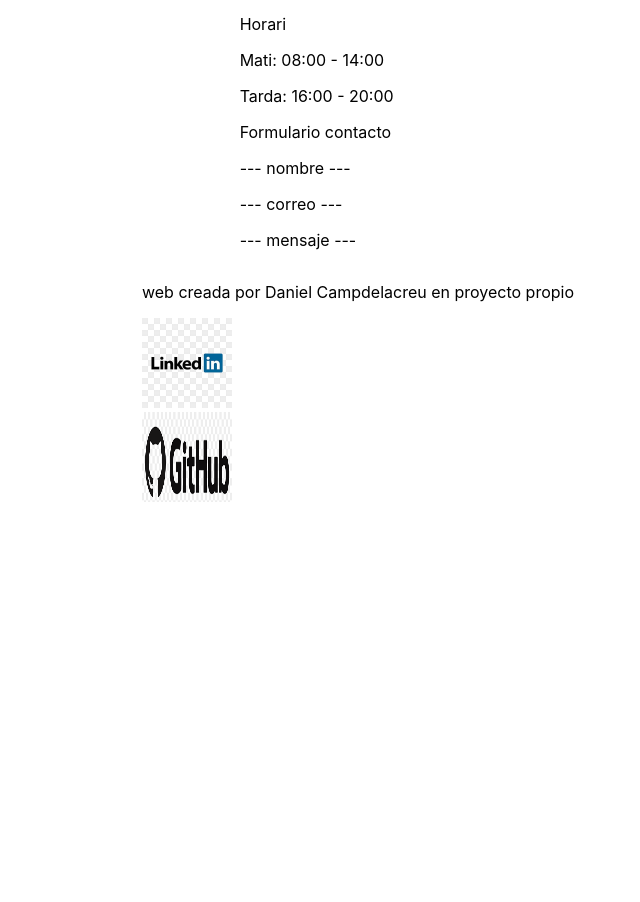
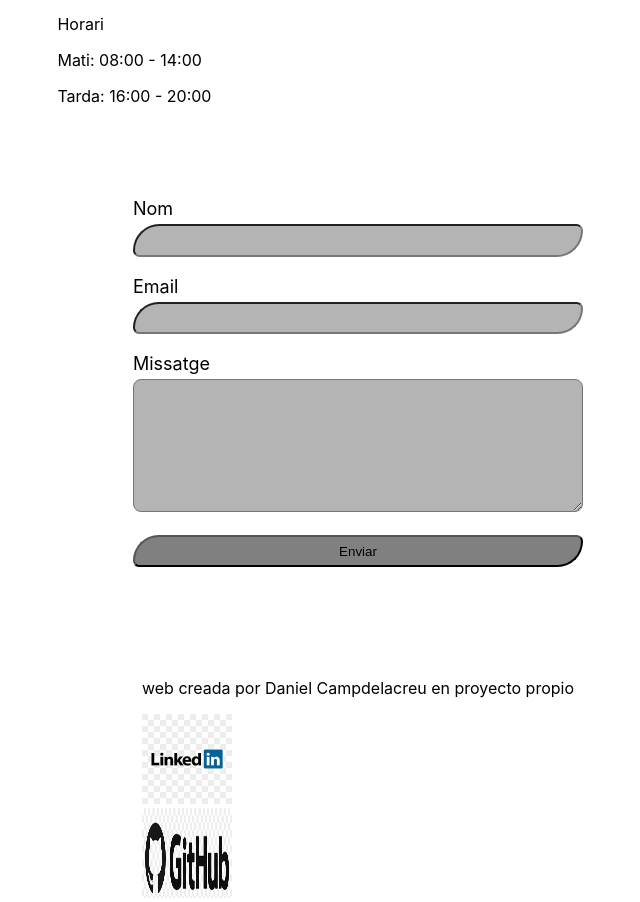
Before and after one commit to danicampdelacreu/pasteleria-casellas_react.js, a React (Create React App) app: page /repost in a window 1280 px wide. Shown: the part 1105-2007 px from the top of the page, without its empty margins (282-922 px from the left). Before the commit the page ends 1611 px from the top, so only its background shows below. Built offline with nearby package versions, Linux system fonts and the light colour scheme.

Commit message:
footer.contacto email / organizar codigo

```diff
--- a/src/components/footer/Footer.css
+++ b/src/components/footer/Footer.css
@@ -4,7 +4,67 @@
     align-items: center;
     justify-content: center;
 }
+
 .footerGeneral img {
     height: 90px;
     width: 90px
 }
+
+.contacto {
+    background-color: white;
+    padding: 2cm;
+    display: flex;
+    flex-direction: column;
+    align-items: center;
+    justify-content: center;
+    font-size: 18px;
+    border-top: white 1px solid;
+}
+
+/* Estilos para cada elemento dentro del formulario */
+.contacto-name,
+.contacto-email,
+.contacto-message,
+.contacto-submit {
+    margin-bottom: 0.5cm;
+    width: 100%;
+
+}
+
+/* Estilos para etiquetas (labels) */
+.contacto label {
+    color: black;
+    display: block;
+    margin-bottom: 5px;
+}
+
+/* Estilos para inputs y textarea */
+.contacto input,
+.contacto textarea {
+    width: 450px;
+    padding: 0.5em;
+    box-sizing: border-box;
+    background-color: rgba(128, 128, 128, 0.587);
+    border-radius: 80px 20px;
+    text-align: center;
+    color: white;
+}
+
+.contacto textarea[name="message"] {
+    height: 10em;
+    /* Definimos una altura de 10em para el textarea del mensaje */
+    border-radius: 8px
+}
+
+/* Estilos para el botón de envío */
+.contacto-submit input[type="submit"] {
+    background-color: gray;
+    color: black;
+    cursor: pointer;
+    border-radius: 80px 20px;
+}
+
+/* Estilos para el botón de envío al pasar el ratón */
+.contacto-submit input[type="submit"]:hover {
+    background-color: #45a049;
+}
--- a/src/components/footer/Footer.jsx
+++ b/src/components/footer/Footer.jsx
@@ -1,12 +1,40 @@
+import React, { useRef } from 'react';
+import emailjs from '@emailjs/browser';
 
 import './Footer.css'
 
 import linkedin from '../../assets/img/linkedin.jpeg';
 import github from '../../assets/img/github.png';
 
-export default function Footer(){
+export default function Footer() {
 
-    return(
+    const form = useRef();
+
+    const sendEmail = (e) => {
+        e.preventDefault();
+
+        const formData = new FormData(form.current);
+
+        if (formData.get('user_name') && formData.get('user_email') && formData.get('message')) {
+            emailjs
+                .sendForm('service_sjyf30z', 'template_itkkk5i', form.current, 'ybVHXbi9wadjWsNQj')
+                .then(
+                    (result) => {
+                        console.log(result.text);
+                        alert('¡Mensaje enviado correctamente! Nos pondremos en contacto con usted ');
+                        window.location.reload();
+                    },
+                    (error) => {
+                        console.log(error.text);
+                        alert('Ocurrió un error al enviar el mensaje. Inténtalo nuevamente más tarde.');
+                    }
+                );
+        } else {
+            alert('Por favor, rellena todos los campos.');
+        }
+    };
+
+    return (
         <div className='footerGeneral'>
             <div className='footerContacto'>
                 <div className='footerTelefon'>
@@ -23,11 +51,24 @@ export default function Footer(){
                     <p>Mati: 08:00 - 14:00</p>
                     <p>Tarda: 16:00 - 20:00</p>
                 </div>
-                <div className='footerFormulario'>
-                    <p>Formulario contacto</p>
-                    <p>--- nombre ---</p>
-                    <p>--- correo ---</p>
-                    <p>--- mensaje ---</p>
+                <div className="contacto">
+                    <form ref={form} onSubmit={sendEmail}>
+                        <div className="contacto-name">
+                            <label>Nom</label>
+                            <input type="text" name="user_name" />
+                        </div>
+                        <div className="contacto-email">
+                            <label>Email</label>
+                            <input type="email" name="user_email" />
+                        </div>
+                        <div className="contacto-message">
+                            <label>Missatge</label>
+                            <textarea name="message" />
+                        </div>
+                        <div className="contacto-submit">
+                            <input type="submit" value="Enviar" />
+                        </div>
+                    </form>
                 </div>
             </div>
             <div className='footerLinkDani'>
@@ -37,14 +78,14 @@ export default function Footer(){
                 <div className='footerLinkedin'>
                     <a href=
                         "https://linkedin.com/in/danicampdelacreu-developer">
-                        <img class='linkedin' src= { linkedin } />
+                        <img class='linkedin' src={linkedin} />
                     </a>
-                 </div>
+                </div>
 
-                 <div className='footerGithub'>
+                <div className='footerGithub'>
                     <a href=
                         "https://github.com/danicampdelacreu">
-                        <img class='github' src= { github } />
+                        <img class='github' src={github} />
                     </a>
                 </div>
             </div>
--- a/src/routes/bebidas/Bebidas.css
+++ b/src/routes/bebidas/Bebidas.css
@@ -1,9 +1,9 @@
-.drinksGeneral img{
+.drinksGeneral img {
     height: 500px;
-    width:100%;
+    width: 100%;
 }
 
-.drinksPhoto1{
+.drinksPhoto1 {
     width: 100%;
     height: 500px;
     display: flex;
--- a/src/routes/brioxeria/Brioxeria.css
+++ b/src/routes/brioxeria/Brioxeria.css
@@ -1,11 +1,13 @@
 .briGeneral img {
     height: 500px;
-    width:100%;
+    width: 100%;
 }
-.briPhoto1{
+
+.briPhoto1 {
     width: 100%;
     height: 500px;
 }
+
 .briGeneral,
 .briGeneral h2 {
     display: flex;
--- a/src/routes/dias/Dias.css
+++ b/src/routes/dias/Dias.css
@@ -1,12 +1,13 @@
 .daysGeneral img {
     height: 500px;
-    width:100%;
+    width: 100%;
 }
 
-.daysPhoto1{
+.daysPhoto1 {
     width: 100%;
     height: 500px;
 }
+
 .daysGeneral,
 .daysGeneral h2 {
     display: flex;
--- a/src/routes/home/Home.css
+++ b/src/routes/home/Home.css
@@ -1,9 +1,9 @@
-
 .allMain img {
     height: 500px;
-    width:100%;
+    width: 100%;
 }
-.allMain p{
+
+.allMain p {
     font-size: 24px;
 }
 
--- a/src/routes/pasteleria/Pasteleria.css
+++ b/src/routes/pasteleria/Pasteleria.css
@@ -1,6 +1,6 @@
 .pasteGeneral img {
     height: 500px;
-    width:100%;
+    width: 100%;
 }
 
 .pastePhoto1,
--- a/src/routes/reposteria/Reposteria.css
+++ b/src/routes/reposteria/Reposteria.css
@@ -1,6 +1,6 @@
 .repoGeneral img {
     height: 500px;
-    width:100%;
+    width: 100%;
 }
 
 .repoPhoto1,
--- a/src/routes/team/Team.css
+++ b/src/routes/team/Team.css
@@ -1,9 +1,9 @@
 .teamGeneral img {
     height: 500px;
-    width:100%;
+    width: 100%;
 }
 
-.teamPhoto1{
+.teamPhoto1 {
     width: 100%;
     height: 500px;
 }
```
